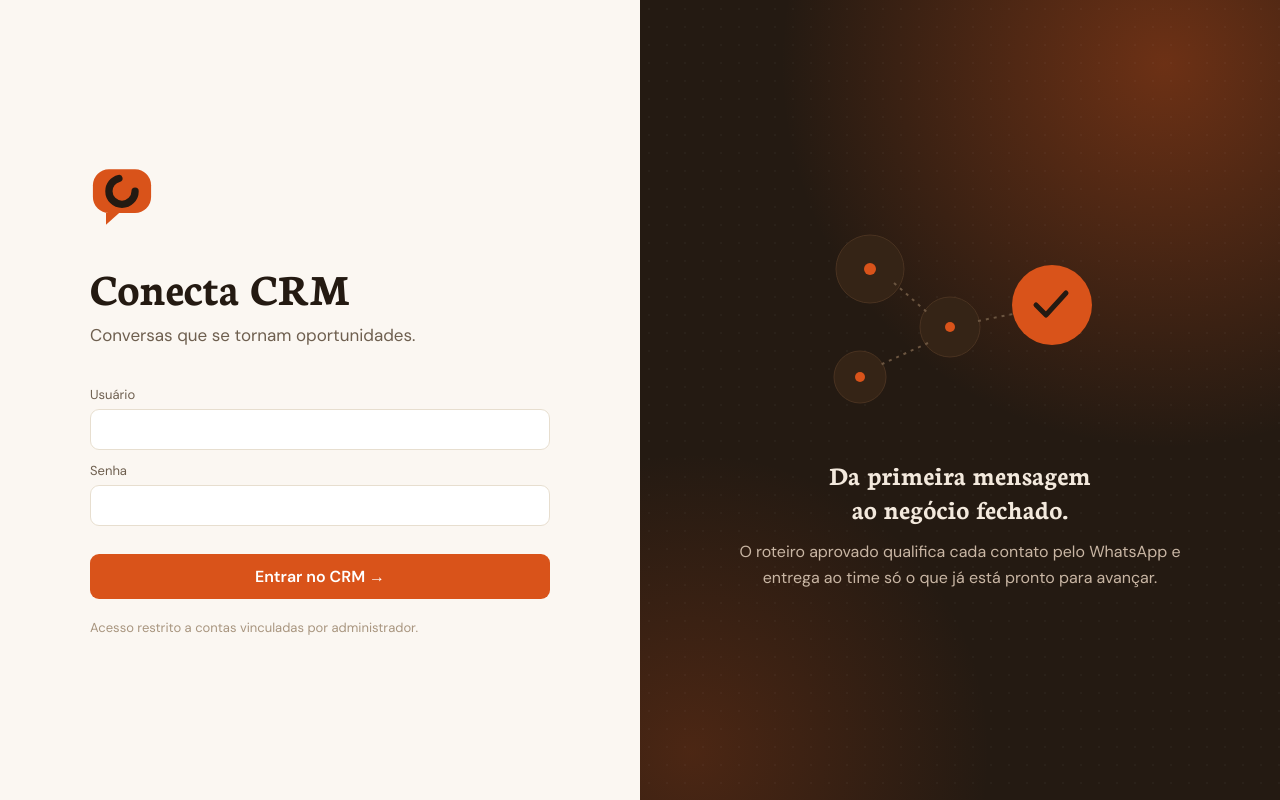
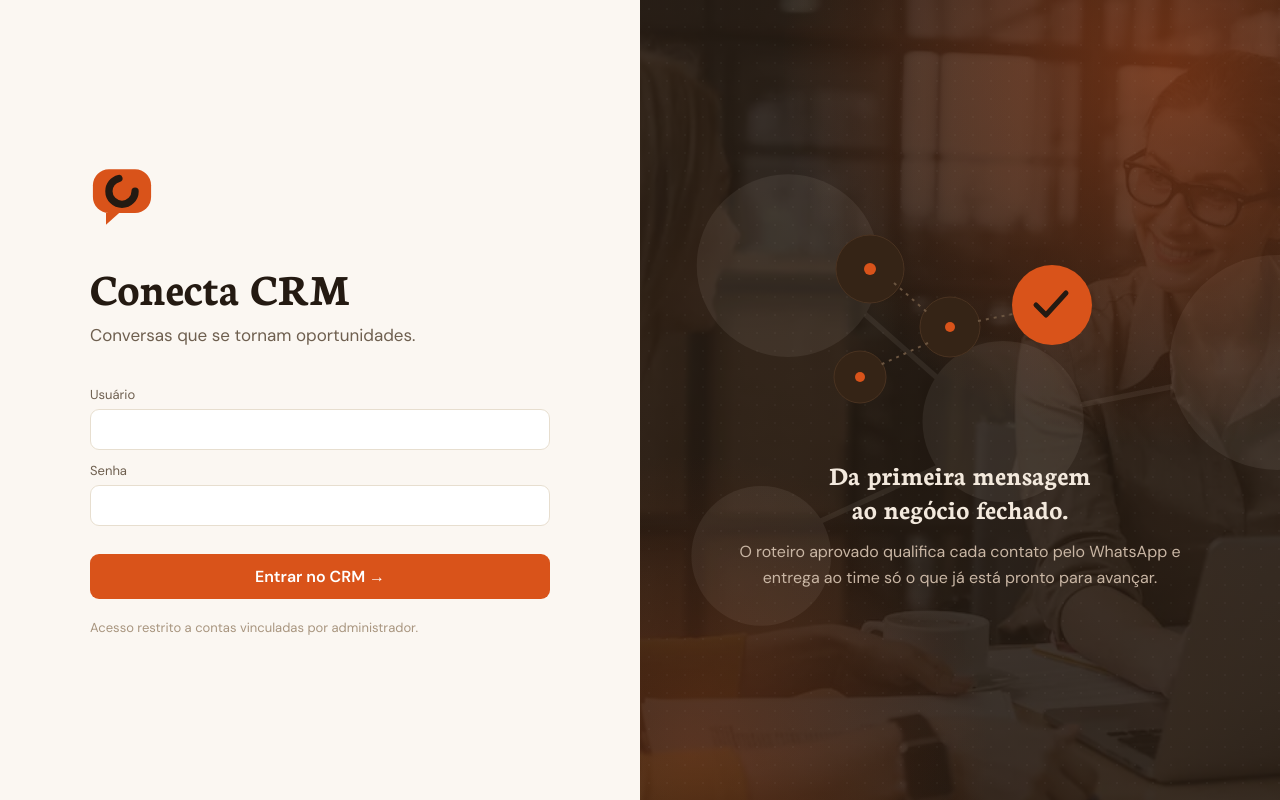
Before and after one commit to fgsantosti/crm, a React (Vite) app in the folder frontend/: page / in a window 1280 px wide. Built offline with nearby package versions, Linux system fonts and the light colour scheme; no server answers.

Commit message:
feat(login): adiciona foto esmaecida de fundo e watermark nas telas de login/troca de senha/e-mail

```diff
--- a/frontend/src/style.css
+++ b/frontend/src/style.css
@@ -75,7 +75,11 @@
 .login-form-side p.tagline { margin: 0 0 40px; font-size: 17px; }
 .login-illustration-side {
   flex: 1 1 480px; min-width: 340px; min-height: 100vh; position: relative; overflow: hidden;
-  background: var(--ink); color: #F3E9DD; display: flex; align-items: center; justify-content: center; padding: 6vw;
+  /* Foto esmaecida como camada mais baixa: o degradê de --ink por cima dela (mesma propriedade
+     background, numa pilha só) a deixa só sutilmente visível, sem competir com glow/dots/content,
+     que continuam renderizando acima dela normalmente. */
+  background: linear-gradient(rgba(36,26,18,.88), rgba(36,26,18,.88)), url('./assets/login-bg.png') center/cover no-repeat, var(--ink);
+  color: #F3E9DD; display: flex; align-items: center; justify-content: center; padding: 6vw;
 }
 .login-illustration-side .glow {
   position: absolute; inset: 0; pointer-events: none;
@@ -85,6 +89,9 @@
 .login-illustration-side .dots {
   position: absolute; inset: 0; opacity: .5; pointer-events: none;
   background-image: radial-gradient(rgba(255,255,255,.06) 1px, transparent 1px); background-size: 18px 18px;
+}
+.login-illustration-side .watermark {
+  position: absolute; right: -180px; top: 50%; transform: translateY(-50%); opacity: .07; pointer-events: none;
 }
 .login-illustration-side .content { position: relative; max-width: 460px; text-align: center; }
 .login-illustration-side .content h2 { font-size: 27px; color: #F3E9DD; margin: 0 0 14px; }
--- a/frontend/src/views/Login.tsx
+++ b/frontend/src/views/Login.tsx
@@ -50,6 +50,17 @@
         </form>
       </div>
       <div className="login-illustration-side">
+        {/* imagem esmaecida: watermark ampliado do mesmo motivo de conexões da ilustração
+            principal, atrás dos glows e da textura de pontos já existentes */}
+        <svg className="watermark" width="860" height="860" viewBox="0 0 320 220" fill="none" aria-hidden="true">
+          <circle cx="70" cy="60" r="34" fill="#F3E9DD" />
+          <circle cx="150" cy="118" r="30" fill="#F3E9DD" />
+          <circle cx="60" cy="168" r="26" fill="#F3E9DD" />
+          <line x1="94" y1="74" x2="128" y2="104" stroke="#F3E9DD" strokeWidth="2" />
+          <line x1="128" y1="134" x2="80" y2="156" stroke="#F3E9DD" strokeWidth="2" />
+          <line x1="178" y1="112" x2="238" y2="100" stroke="#F3E9DD" strokeWidth="2" />
+          <circle cx="252" cy="96" r="40" fill="#F3E9DD" />
+        </svg>
         <div className="glow" />
         <div className="dots" />
         <div className="content">
```
Also changed, not shown: frontend/src/assets/login-bg.png (added).
